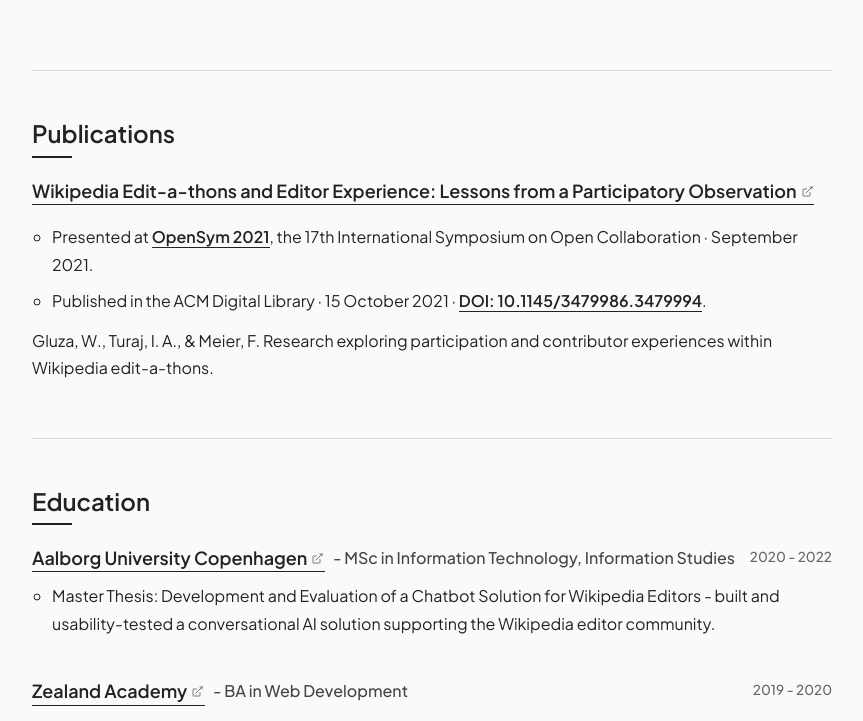
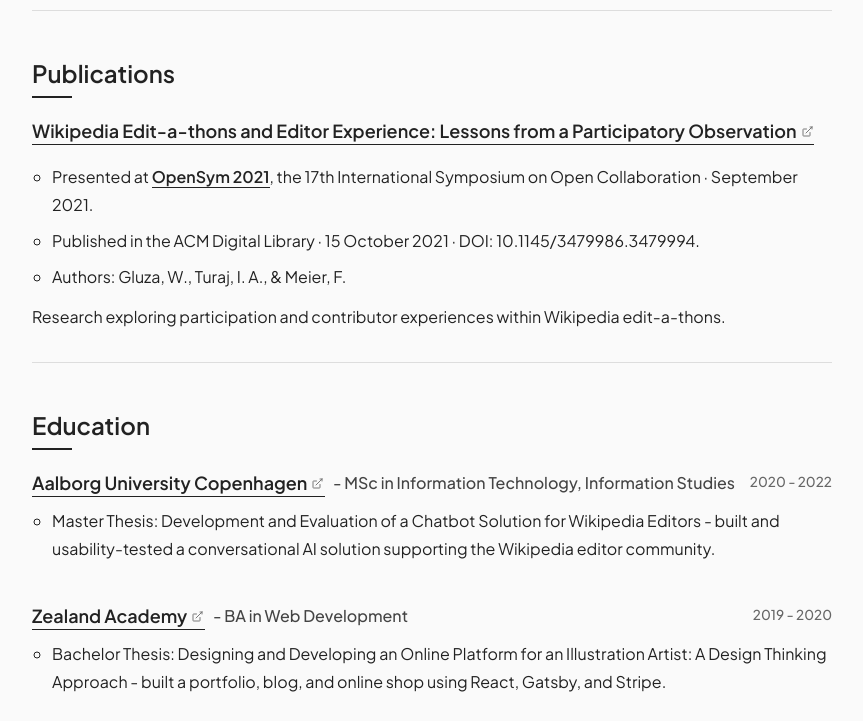
Before and after one commit to w-gluza/portfolio, a Next.js app: page / in a window 1280 px wide. Shown: the part 2035-2756 px from the top of the page, without its empty margins (208-1071 px from the left). Built offline with nearby package versions, Linux system fonts and the light colour scheme.

Commit message:
style: even out section spacing and tidy publication copy

```diff
--- a/app/common/EntryList/EntryList.module.css
+++ b/app/common/EntryList/EntryList.module.css
@@ -4,6 +4,10 @@
 
 .entry {
   margin-block-end: var(--space-10);
+}
+
+.entry:last-child {
+  margin-block-end: 0;
 }
 
 .header {
--- a/app/common/Layout/Article/Article.module.css
+++ b/app/common/Layout/Article/Article.module.css
@@ -3,3 +3,7 @@
   padding-block-end: var(--space-8);
   border-block-end: var(--line) solid var(--color-border);
 }
+
+.article > :last-child {
+  margin-block-end: 0;
+}
--- a/app/components/about/About.tsx
+++ b/app/components/about/About.tsx
@@ -2,7 +2,7 @@ import { Heading, Article, Highlight } from "../../common";
 
 export const About = () => (
   <Article>
-    <Heading level={2}>About Me</Heading>
+    <Heading level={2}>About</Heading>
     <p>
       Hello, I’m Wioletta - a frontend engineer with{" "}
       <Highlight>7+ years of experience</Highlight> building web applications
--- a/app/components/publications/Publications.module.css
+++ b/app/components/publications/Publications.module.css
@@ -23,5 +23,5 @@
 }
 
 .description {
-  margin-block-start: var(--space-3);
+  margin-block: var(--space-3) 0;
 }
--- a/app/components/publications/Publications.tsx
+++ b/app/components/publications/Publications.tsx
@@ -26,16 +26,14 @@ export const Publications = () => (
           2021.
         </li>
         <li>
-          Published in the ACM Digital Library · 15 October 2021 ·{" "}
-          <ExternalLink href="https://doi.org/10.1145/3479986.3479994">
-            DOI: 10.1145/3479986.3479994
-          </ExternalLink>
-          .
+          Published in the ACM Digital Library · 15 October 2021 · DOI:
+          10.1145/3479986.3479994.
         </li>
+        <li>Authors: Gluza, W., Turaj, I. A., & Meier, F.</li>
       </ul>
       <p className={styles.description}>
-        Gluza, W., Turaj, I. A., & Meier, F. Research exploring participation
-        and contributor experiences within Wikipedia edit-a-thons.
+        Research exploring participation and contributor experiences within
+        Wikipedia edit-a-thons.
       </p>
     </div>
   </Article>
```
